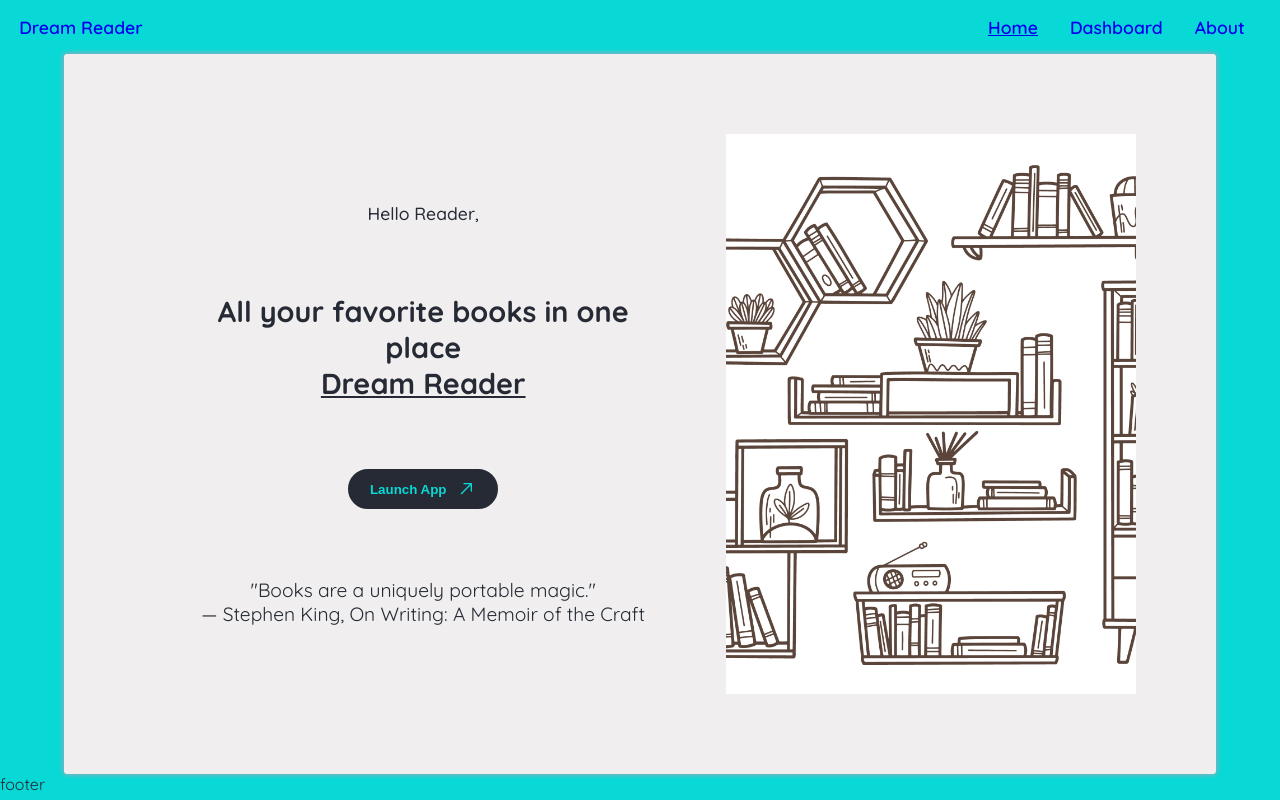
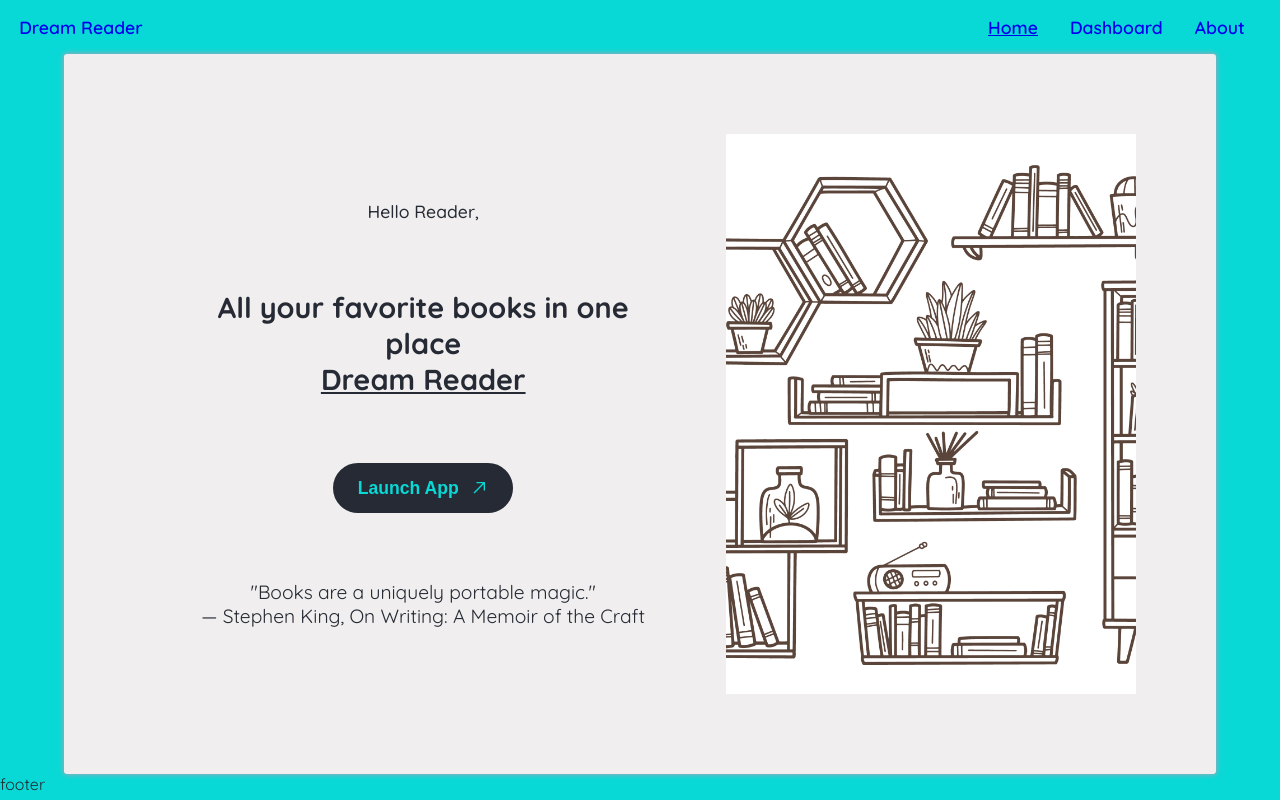
Before and after one commit to obah/dream-reader-app, a React (Vite) app: page / in a window 1280 px wide. Built offline with nearby package versions, Linux system fonts and the light colour scheme.

Commit message:
fix: changed size of button on landing page

```diff
--- a/src/pages/Dashboard/styles/dashboard.css
+++ b/src/pages/Dashboard/styles/dashboard.css
@@ -56,9 +56,8 @@
   display: flex;
   flex-direction: row;
   flex-wrap: wrap;
-  justify-content: space-evenly;
+  justify-content: space-between;
   padding: 1rem 0;
-  border: 1px solid black;
 }
 
 .rl__item {
--- a/src/pages/Landing/styles/landing.css
+++ b/src/pages/Landing/styles/landing.css
@@ -88,6 +88,11 @@
   .landing__text p {
     font-size: 1rem;
   }
+  .landing__text button {
+    width: 180px;
+    height: 50px;
+    font-size: 1.1rem;
+  }
 }
 @media screen and (min-width: 1024px) {
   .landing__text {
--- a/src/pages/Landing/styles/landing.scss
+++ b/src/pages/Landing/styles/landing.scss
@@ -102,6 +102,12 @@
     p {
       font-size: 1rem;
     }
+
+    button {
+      width: 180px;
+      height: 50px;
+      font-size: 1.1rem;
+    }
   }
 }
 
```
Also changed, not shown: 2 other files (tests, documents, lock files or other folders).
